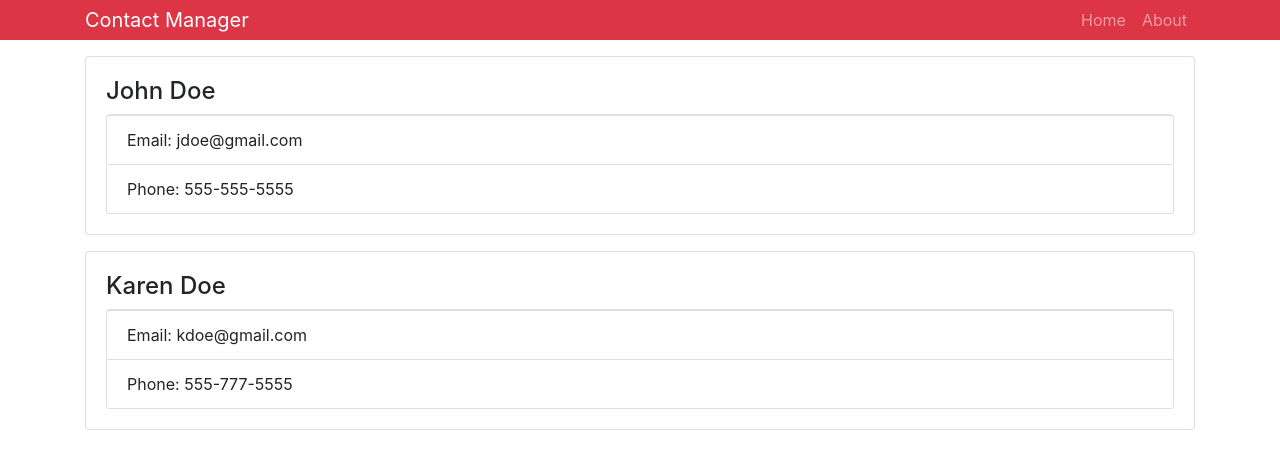
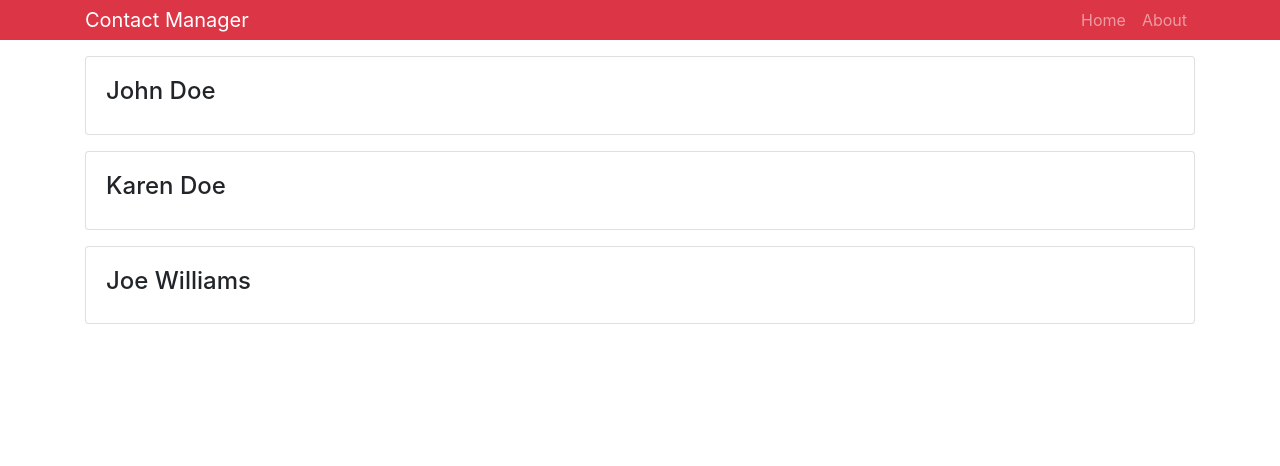
Before and after one commit to donal-crotty/contactmanager, a React (Create React App) app: page / in a window 1280 px wide. Shown: the top 466 px of the page. Built offline with nearby package versions, Linux system fonts and the light colour scheme.

Commit message:
added contact toggle functionality. also started to implement context API

```diff
--- a/src/App.js
+++ b/src/App.js
@@ -1,18 +1,22 @@
-import React, {Component} from 'react';
-import Contact from './components/Contact';
+import React, { Component } from 'react';
+import Contacts from './components/Contacts';
 import Header from './components/Header';
+
+import { Provider } from './context';
+
 import 'bootstrap/dist/css/bootstrap.min.css';
+
 class App extends Component {
   render() {
-
     return (
-      <div className="App">
-        <Header branding="Contact Manager"/>
-        <div className="container">
-          <Contact name="John Doe" email="jdoe@gmail.com" phone="555-555-5555"/>
-          <Contact name="Karen Doe" email="kdoe@gmail.com" phone="555-777-5555"/>
+      <Provider>
+        <div className="App">
+          <Header branding="Contact Manager" />
+          <div className="container">
+            <Contacts />
+          </div>
         </div>
-      </div>
+      </Provider>
     );
   }
 }
--- a/src/components/Contact.js
+++ b/src/components/Contact.js
@@ -1,23 +1,46 @@
-import React, {Component} from 'react';
-import PropTypes from 'prop-types'
+import React, { Component } from 'react';
+import PropTypes from 'prop-types';
 class Contact extends Component {
+  state = {
+    showContactInfo: false
+  };
+  onDeleteClick = () => {
+    this.props.deleteClickHandler();
+  };
   render() {
-    const {name, email, phone} = this.props;
+    const { name, email, phone } = this.props.contact;
+    const { showContactInfo } = this.state;
+
     return (
       <div className="card card-body mb-3">
-        <h4>{name}</h4>
-        <ul className="list-group">
-          <li className="list-group-item">Email: {email}</li>
-          <li className="list-group-item">Phone: {phone}</li>
-        </ul>
+        <h4>
+          {name}{' '}
+          <i
+            onClick={() =>
+              this.setState({ showContactInfo: !this.state.showContactInfo })
+            }
+            className="fas fa-sort-down"
+            style={{ cursor: 'pointer' }}
+          />
+          <i
+            className="fas fa-times"
+            style={{ cursor: 'pointer', float: 'right', color: 'red' }}
+            onClick={this.onDeleteClick}
+          />
+        </h4>
+        {showContactInfo ? (
+          <ul className="list-group">
+            <li className="list-group-item">Email: {email}</li>
+            <li className="list-group-item">Phone: {phone}</li>
+          </ul>
+        ) : null}
       </div>
     );
-  };
+  }
+}
+Contact.propTypes = {
+  contact: PropTypes.object.isRequired,
+  deleteClickHandler: PropTypes.func.isRequired
 };
-Contact.propTypes = {
-  name: PropTypes.string.isRequired,
-  email: PropTypes.string.isRequired,
-  phone: PropTypes.string.isRequired
-}
 
 export default Contact;
--- /dev/null
+++ b/src/components/Contacts.js
@@ -0,0 +1,38 @@
+import React, { Component, Fragment } from 'react';
+import Contact from './Contact';
+
+import { Consumer } from '../context';
+
+class Contacts extends Component {
+  deleteContact = id => {
+    const { contacts } = this.state;
+
+    const newContacts = contacts.filter(contact => contact.id !== id);
+    this.setState({
+      contacts: newContacts
+    });
+  };
+  render() {
+    return (
+      <Consumer>
+        {value => {
+          //pull contacts from context state
+          const { contacts } = value;
+          return (
+            <Fragment>
+              {contacts.map(contact => (
+                <Contact
+                  key={contact.id}
+                  contact={contact}
+                  deleteClickHandler={this.deleteContact.bind(this, contact.id)}
+                />
+              ))}
+            </Fragment>
+          );
+        }}
+      </Consumer>
+    );
+  }
+}
+
+export default Contacts;
--- /dev/null
+++ b/src/context.js
@@ -0,0 +1,38 @@
+import React, { Component } from 'react';
+
+const Context = React.createContext();
+
+export class Provider extends Component {
+  state = {
+    contacts: [
+      {
+        id: 1,
+        name: 'John Doe',
+        email: 'jdoe@gmail.com',
+        phone: '555-555-5555'
+      },
+      {
+        id: 2,
+        name: 'Karen Doe',
+        email: 'kdoe@gmail.com',
+        phone: '555-777-5555'
+      },
+      {
+        id: 3,
+        name: 'Joe Williams',
+        email: 'jwilliams@gmail.com',
+        phone: '555-555-4546'
+      }
+    ]
+  };
+
+  render() {
+    return (
+      <Context.Provider value={this.state}>
+        {this.props.children}
+      </Context.Provider>
+    );
+  }
+}
+
+export const Consumer = Context.Consumer;
```
